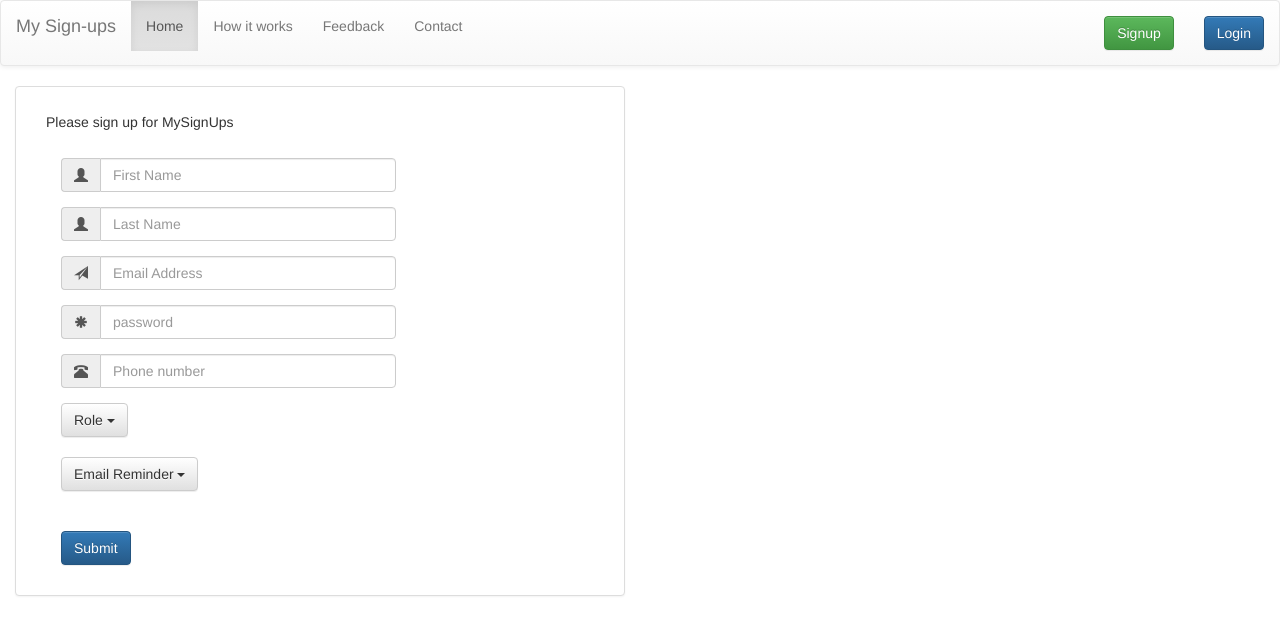
After one commit to shilpa-sirur/My_Sign-ups, a Flask app: page /sign_up in a window 1280 px wide. The commit adds this page. Shown: the top 635 px of the page. Run offline with Flask 2, Linux system fonts and the light colour scheme; some libraries are stand-ins or nearby versions.

Commit message:
Adding stuff worked on yesterday

```diff
--- a/server.py
+++ b/server.py
@@ -43,7 +43,7 @@ def login_process():
 
 	if user_count==0:
 		flash("No such user")
-		return render_template("sign_up.html")
+		return render_template("signup.html")
 	else:
 
 		user = User.query.filter_by(email_address=email).one()
@@ -52,7 +52,7 @@ def login_process():
 		if user.password == passwd:
 			session["user_id"] = user.user_id
 			session["email"] = email
-			flash("Logged in")
+			#flash("Logged in")
 			print "Logged in"
 			print session["user_id"]
 			print user.user_type
@@ -78,6 +78,18 @@ def login_process():
 				else:
 					completed_hours = 0
 				print completed_hours
+				if completed_hours != 0 and total_hours != 0:
+					print ("I am in if for percentcomplete")
+					percentcomplete = float(completed_hours)/float(total_hours) * 100
+				elif completed_hours == 0 and total_hours != 0:
+					print ("I am in elseif for percentcomplete")
+
+					percentcomplete = 0
+				else:
+					percentcomplete = 'NA'
+
+				print int(percentcomplete)
+
 				remaining_hours = total_hours-completed_hours
 				user_registration = Registration.query.filter_by(parent_id=parent).subquery()
 				print "user_registration"
@@ -86,7 +98,7 @@ def login_process():
 				past_sign_up = db.session.query(Event.event_id,Event.event_name,Event.event_description,Event.event_date,Event.event_status,Registration.slot_id  ,Registration.showup).join(Registration).filter(Registration.parent_id==parent,Event.event_date <= date.today() ).all()
 				print sign_up
 
-			   	return render_template("welcome.html",user=user,mandated=total_hours,completed=completed_hours,remaining_hours=remaining_hours, sign_up=sign_up, past_sign_up=past_sign_up)
+			   	return render_template("welcome.html",user=user,mandated=total_hours,completed=completed_hours,remaining_hours=remaining_hours, percentcomplete = int(percentcomplete), sign_up=sign_up, past_sign_up=past_sign_up)
 		else:
 			flash("The password is incorrect. Please try again")
 			return render_template("login.html")
@@ -197,18 +209,15 @@ def logout():
     """ LOGOUT."""
     if "user_id" in session:
         session.pop('user_id', None)
-        flash('You have been logged out')
+        flash('You have logged out successfully')
         return render_template('login.html')
     else:
-        flash('Are you sure you logged in?')
+        #flash('Are you sure you logged in?')
         return render_template('login.html')
 
-
-
-
-
-
-
+@app.route("/sign_up")
+def usersignup():
+	return render_template('signup.html')
 
 if __name__ == "__main__":
     # We have to set debug=True here, since it has to be True at the point
--- a/templates/base.html
+++ b/templates/base.html
@@ -20,7 +20,7 @@
                 <span class="icon-bar"></span>
                 <span class="icon-bar"></span>
             </button>
-            <a href="#" class="navbar-brand">My Sign-ups</a>
+            <a href="http://localhost:5000" class="navbar-brand">My Sign-ups</a>
         </div>
         <!-- Collection of nav links and other content for toggling -->
         <div id="navbarCollapse" class="collapse navbar-collapse">
@@ -36,7 +36,7 @@
                 <li><a href="#"><button type="button" class="btn btn-primary">Login</button></a></li>
             </ul>
                         <ul class="nav navbar-nav navbar-right">
-                <li><a href="#"><button type="button" class="btn btn-success">Signup</button></a></li>
+                <li><a href="/sign_up"><button type="button" class="btn btn-success">Signup</button></a></li>
             </ul>
         </div>
     </nav
--- a/templates/login.html
+++ b/templates/login.html
@@ -57,17 +57,17 @@
 <div class="container-fluid">
     <div class="row">
         <div class="col-xs-4">
-            <h2>CREATE EVENT</h2>
+            <h2>THEY CREATE EVENT</h2>
             <p>An application to effectively communicate with parents all upcoming events and how they can engage. Easily create publish and monitor the events</p>
             <p><a href="http://www.tutorialrepublic.com/html-tutorial/" target="_blank" class="btn btn-success">Learn More &raquo;</a></p>
         </div>
         <div class="col-xs-4">
-            <h2>VOLUNTEER</h2>
+            <h2>YOU SIGN-UP TO VOLUNTEER</h2>
             <p>Learn different ways to contribute to your kids and schools success. Choose from labs to various events which shape up kids overall growth</p>
             <p><a href="http://www.tutorialrepublic.com/css-tutorial/" target="_blank" class="btn btn-success">Learn More &raquo;</a></p>
         </div>
         <div class="col-xs-4">
-            <h2>ENGAGE</h2>
+            <h2>GET REMINDERS SO THAT YOU DON'T FORGET TO ENGAGE WITH KIDS</h2>
             <p>Engage with kids and school. Spend quality time in enagaging rather than planning to subscribe for one. Various oppurtunities available</p>
             <p><a href="http://localhost:5000/" target="_blank" class="btn btn-success">Learn More &raquo;</a></p>
         </div>
--- /dev/null
+++ b/templates/signup.html
@@ -0,0 +1,84 @@
+{% extends 'base.html' %}
+{% block content %}
+
+<div class="col-xs-6">
+<div class="panel panel-default">
+  <div class="panel-body">
+
+  <div class="panel-heading">Please sign up for MySignUps</div>
+  <div class="panel-body">
+<div class="col-xs-8" >
+	<form action = "/sign_in" id="login_form"method="POST">
+		<div class="form-group">
+			<div class="input-group">
+				<span class="input-group-addon">
+					<span class="glyphicon glyphicon-user"></span>
+				</span>
+			<input type="text" class="form-control" placeholder="First Name" name="fname">
+			</div>
+		</div>
+		<div class="form-group">
+			<div class="input-group">
+				<span class="input-group-addon">
+					<span class="glyphicon glyphicon-user"></span>
+				</span>
+			<input type="text" class="form-control" placeholder="Last Name" name="lname">
+			</div>
+		</div>
+		<div class="form-group">
+			<div class="input-group">
+				<span class="input-group-addon">
+					<span class="glyphicon glyphicon-send"></span>
+				</span>
+			<input type="text" class="form-control" placeholder="Email Address" name="email">
+			</div>
+		</div>
+		<div class="form-group">
+			<div class="input-group">
+				<span class="input-group-addon">
+					<span class="glyphicon glyphicon-asterisk"></span>
+				</span>
+			<input type="password" class="form-control" placeholder="password" name="password">
+			</div>
+		</div>
+		<div class="form-group">
+			<div class="input-group">
+				<span class="input-group-addon">
+					<span class="glyphicon glyphicon-phone-alt"></span>
+				</span>
+			<input type="text" class="form-control" placeholder="Phone number" name="phone">
+			</div>
+		</div>
+		<div class="dropdown">
+		  <button class="btn btn-default dropdown-toggle" type="button" id="dropdownrole" data-toggle="dropdown" aria-haspopup="true" aria-expanded="true">
+		    Role
+		    <span class="caret"></span>
+		  </button>
+		  <ul class="dropdown-menu" aria-labelledby="dropdownMenu1">
+		    <li><a href="#">Volunteer</a></li>
+		    <li><a href="#">Assistant</a></li>
+		    <li><a href="#">Planner</a></li>
+		    <li><a href="#">Room Parent</a></li>
+		  </ul>
+		</div>
+		<br>
+		<div class="dropdown">
+		  <button class="btn btn-default dropdown-toggle" type="button" id="dropdownreminder" data-toggle="dropdown" aria-haspopup="true" aria-expanded="true">
+		    Email Reminder
+		    <span class="caret"></span>
+		  </button>
+		  <ul class="dropdown-menu" aria-labelledby="dropdownMenu1">
+		    <li><a href="#">Yes</a></li>
+		    <li><a href="#">No</a></li>
+		  </ul>
+		</div>
+		<br><br>
+
+		<input type="submit" class="btn btn-primary" value="Submit"
+	</form>
+</div>
+  </div>
+</div>
+  </div>
+</div>
+	{% endblock %}
```
Also changed, not shown: templates/admin.html (+42 -44 lines), templates/welcome.html (+28 -6 lines).
